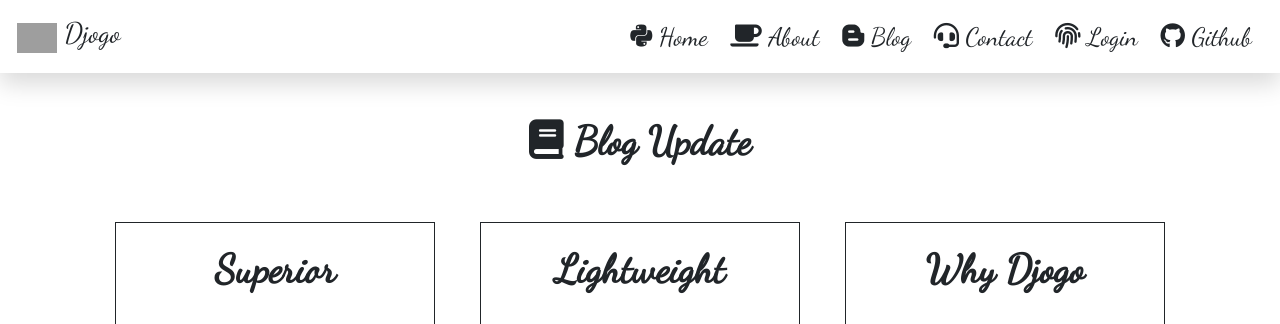
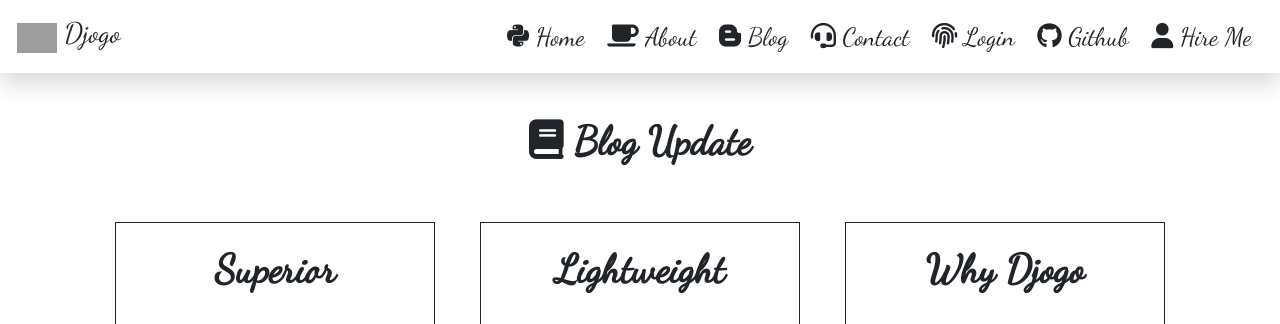
Before and after one commit to mesinkasir/djogo, a Django app: page /blog/ in a window 1280 px wide. Shown: the top 324 px of the page. Run offline with Django 3.2, Linux system fonts and the light colour scheme; data comes from the database, SQL or seed files in the repository; some libraries are stand-ins or nearby versions; grey boxes are pictures that could not be loaded.

Commit message:
Update base.html

```diff
--- a/blog/templates/base.html
+++ b/blog/templates/base.html
@@ -31,6 +31,7 @@
               <a class="nav-link text-dark" href="/contact"><i class="fas fa-headset"></i> Contact</a>
               <a class="nav-link text-dark" href="/admin"><i class="fas fa-fingerprint"></i> Login</a>
               <a class="nav-link text-dark" href="https://github.com/mesinkasir/djogo"><i class="fab fa-github"></i> Github</a>
+              <a class="nav-link text-dark" href="/admin"><i class="fas fa-user"></i> Hire Me</a>
             </div>
           </div>
         </div>
```
